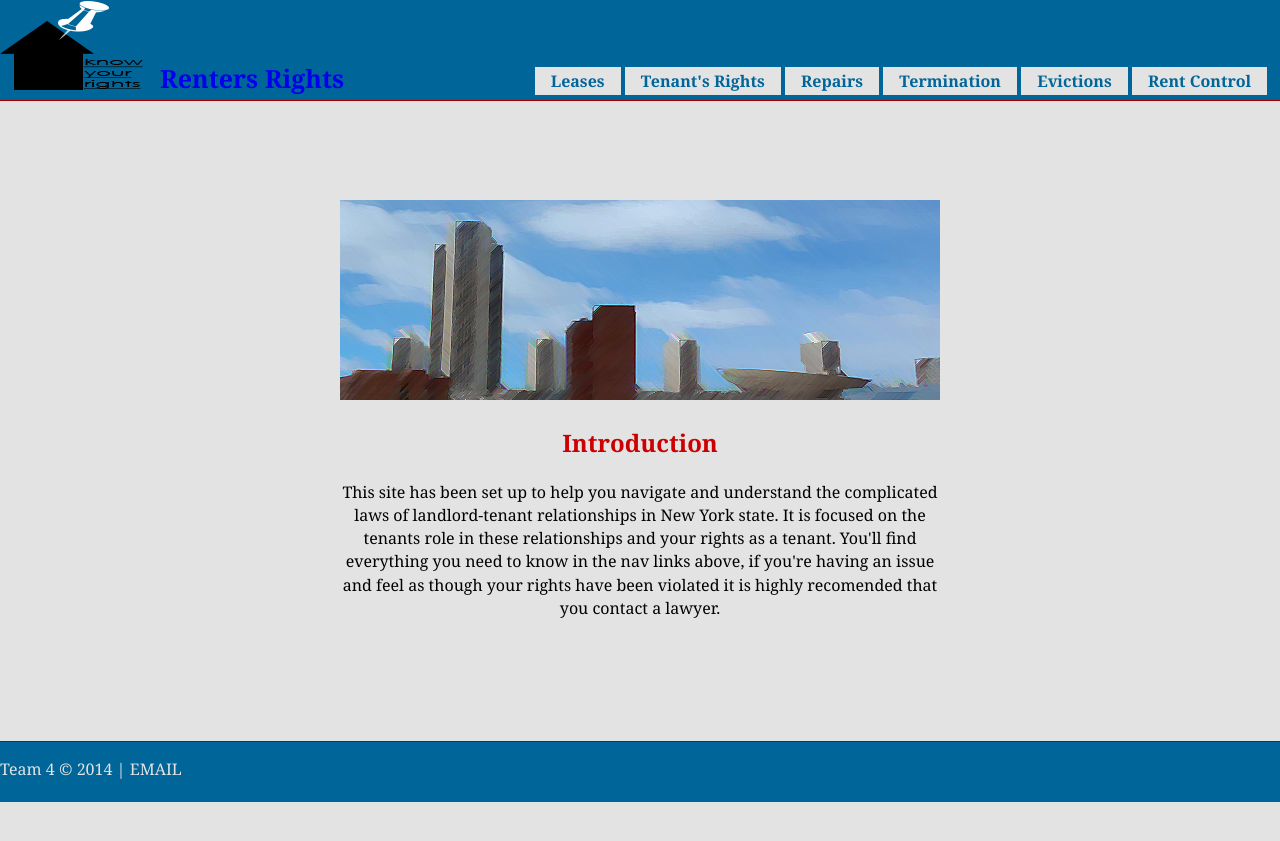
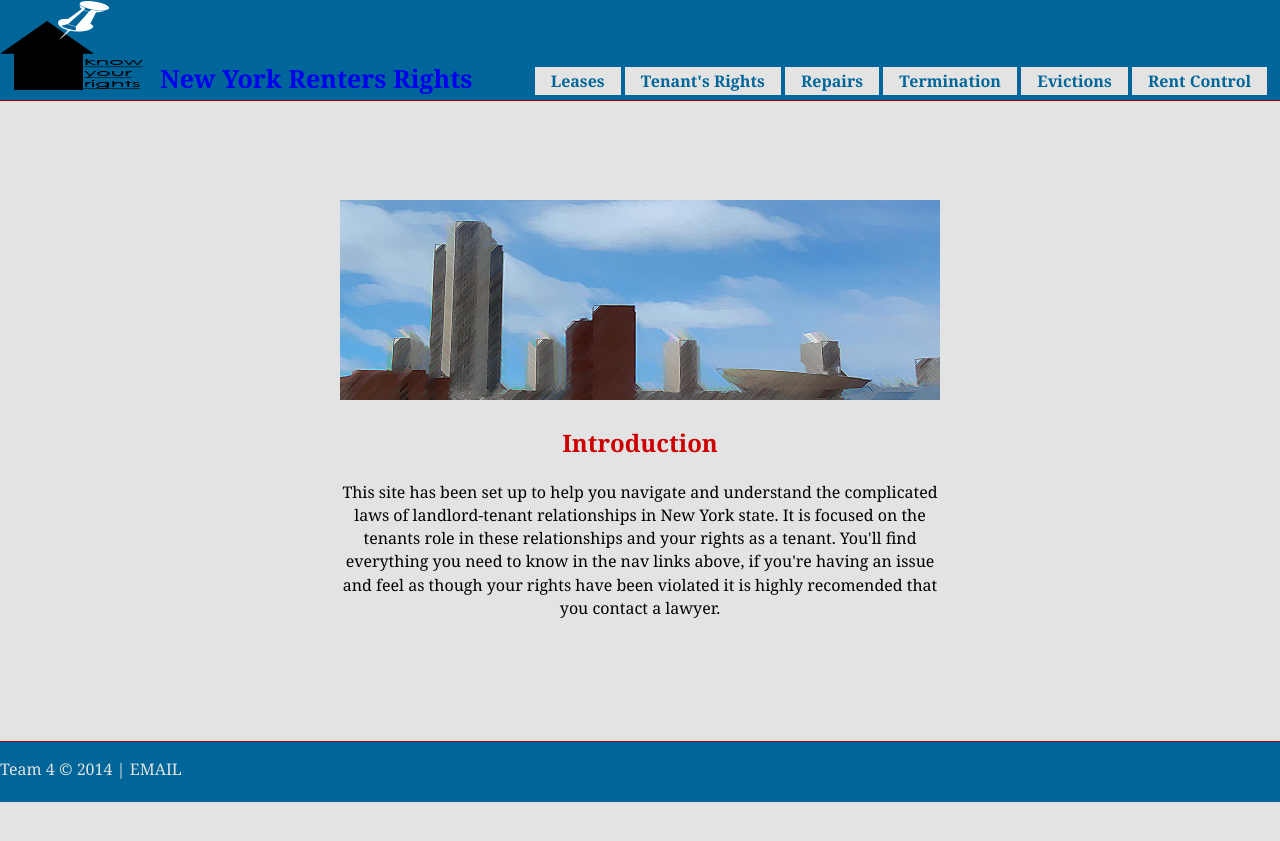
Before and after one commit to iinf362/team4, a Jekyll site: the page built from index.html, in a window 1280 px wide. Shown: the top 841 px of the page. Built offline with Jekyll 4.4.1, drawn with Linux system fonts in a browser that asks for light colours; nearby versions of some CDN libraries.

Commit message:
Added New York to title
New York Renters Rights

```diff
--- a/_includes/header.html
+++ b/_includes/header.html
@@ -3,7 +3,7 @@
             <div class="head-wrapper">
             <div class="home">
             <img class="logo1" src="http://iinf362.github.io/team4/css/Images/rentlogo.png" alt="Know your rights">
-            <h1 class="title"><a href="http://iinf362.github.io/team4">Renters Rights</a></h1>
+            <h1 class="title"><a href="http://iinf362.github.io/team4">New York Renters Rights</a></h1>
         </div>
             <!--<img class="logo2" src="http://placehold.it/150x150" alt="">
             <img class="logo3" src="http://placehold.it/150x150" alt="">-->
```
